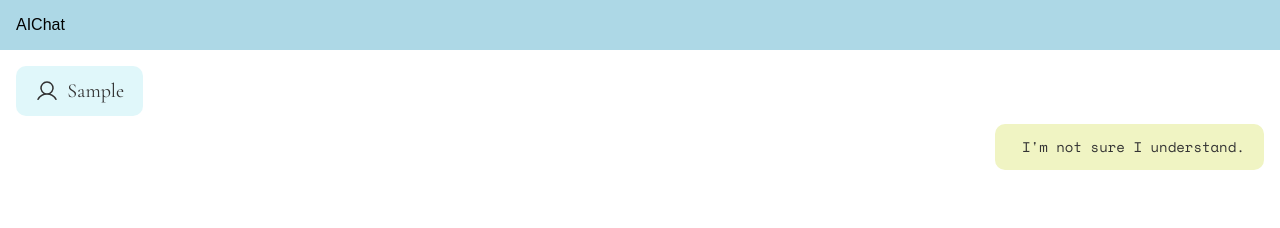
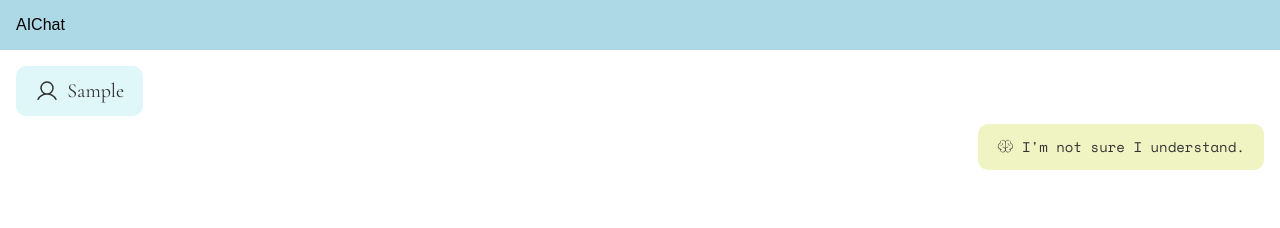
Before and after one commit to simmihugs/reimagined-octo-couscous, a React (Vite) app: page / in a window 1280 px wide. Both pictures are taken after typing "Sample" into the empty fields and a click on the button "Send". Shown: the top 228 px of the page. Built offline with nearby package versions, Linux system fonts and the light colour scheme.

Commit message:
Addapted icon for message to the situation of loading, not beging the loading question

```diff
--- a/src/components/ChatSection.tsx
+++ b/src/components/ChatSection.tsx
@@ -58,8 +58,10 @@ export default function ChatSection() {
             >
               {message.sender === "user" ? (
                 <PiUser />
+              ) : questions.length - 1 !== index ? (
+                <PiBrainThin />
               ) : (
-                working && <PiBrainThin />
+                !working && <PiBrainThin />
               )}
             </span>
             {message.text}
```
